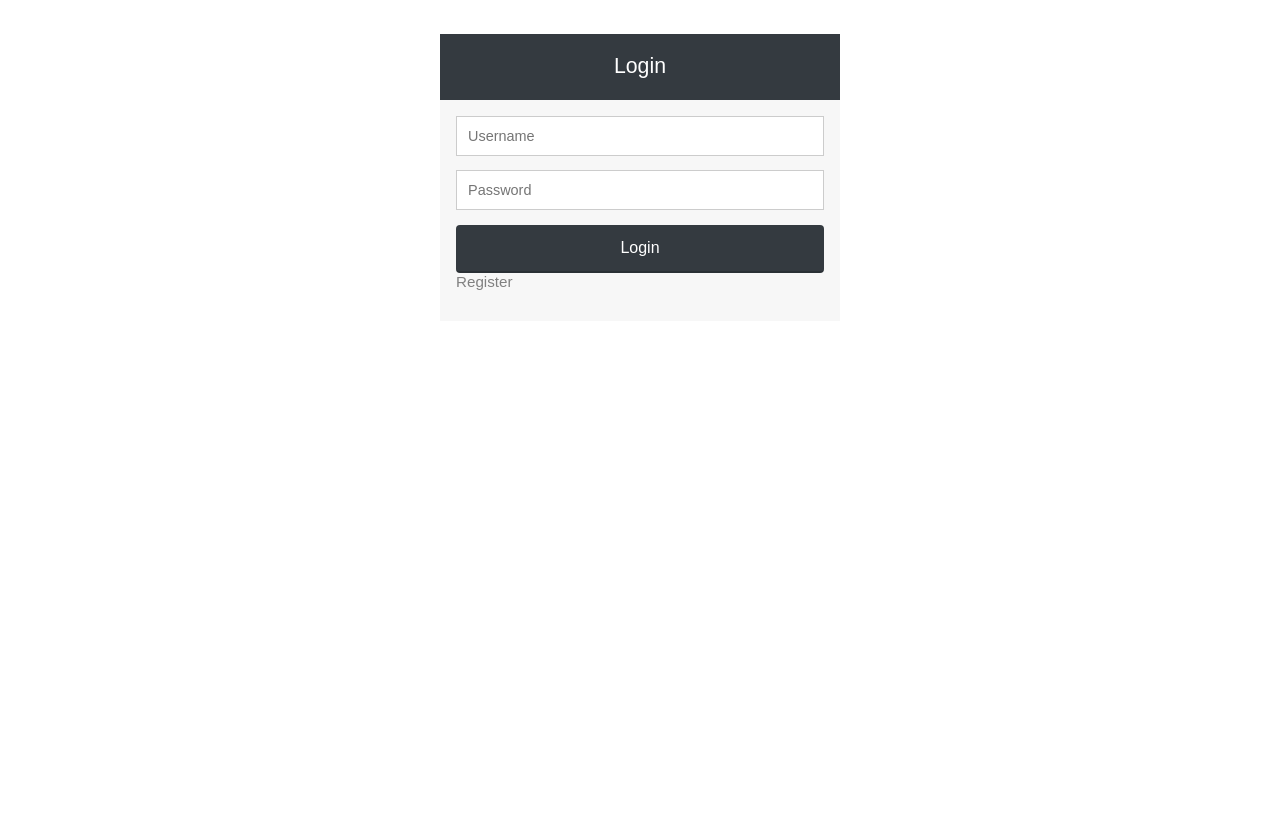
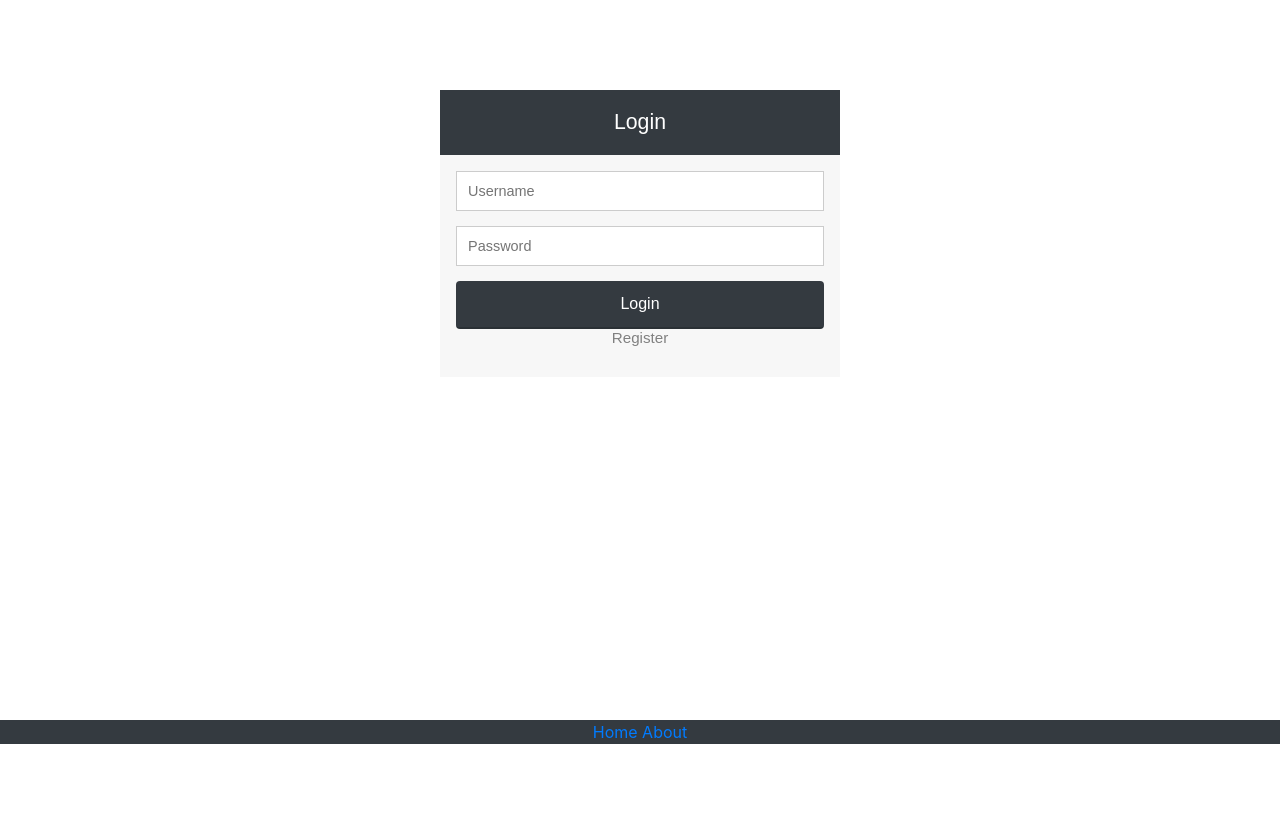
Before and after one commit to DanSLuong/Books, a Flask app: page /login in a window 1280 px wide. Shown: the part 56-880 px from the top of the page. Before the commit the page ends 346 px from the top, so only its background shows below. Run offline with Flask 2, Linux system fonts and the light colour scheme; some libraries are stand-ins or nearby versions.

Commit message:
Updated - Minor changes to design

```diff
--- a/static/form.css
+++ b/static/form.css
@@ -88,3 +88,8 @@
     text-decoration: none;
     color: gray;
 }
+
+.login-form {
+    padding-top: 5%;
+    padding-bottom: 5%;
+}
--- a/static/main.css
+++ b/static/main.css
@@ -1,39 +1,19 @@
-/*
-table,
-th,
-td {
-    border: 1px solid black;
-    border-collapse: collapse;
-}
 
-th,
-td {
-    padding: 5px;
-}
-
-th {
-    text-align: center;
-}
-
-.bookList {
-    width: 90%;
-    margin-left: auto;
-    margin-right: auto;
-}
-
-.bookList table {
-    text-align: center;
-    margin-left: auto;
-    margin-right: auto;
-}
-
-.bookImg {
-    width: 1%;
-    height: 1%;
-}
-*/
 body {
-    background-color: black;
     width: 100%;
     height: 100%;
 }
+
+.container {
+    text-align: center;
+    width: 100%;
+    height: 100%;
+}
+
+footer {
+    background-color: #343a40;
+    position: fixed;
+    bottom: 0px;
+    text-align: center;
+    width: 100%;
+}
--- a/templates/login.html
+++ b/templates/login.html
@@ -9,7 +9,7 @@
 {% endblock %}
 
 {% block content %}
-<div class="container">
+<div class="login-form">
     <div class="form-style-6">
         <h1> Login </h1>
         <form action="#" method="post">
@@ -19,9 +19,9 @@
             <a href="{{ url_for('register')}}"> Register </a>
         </form>
     </div>
+</div>
 
-    {% if error %}
-    <p class="error"><strong> Error: </strong> {{ error }} </p>
-    {% endif %}
-</div>
+{% if error %}
+<p class="error"><strong> Error: </strong> {{ error }} </p>
+{% endif %}
 {% endblock %}
--- a/templates/main.html
+++ b/templates/main.html
@@ -63,6 +63,12 @@
         <!-- Where the page specific data will load-->
         {% block content %} {% endblock %}
     </div>
+
+
 </body>
 
+<footer>
+    <a href="{{url_for('home')}}"> Home </a><a href="{{url_for('about')}}"> About </a>
+</footer>
+
 </html>
```
Also changed, not shown: templates/booklist.html (+0 -16 lines), static/booklist.css (line endings or trailing spaces).
